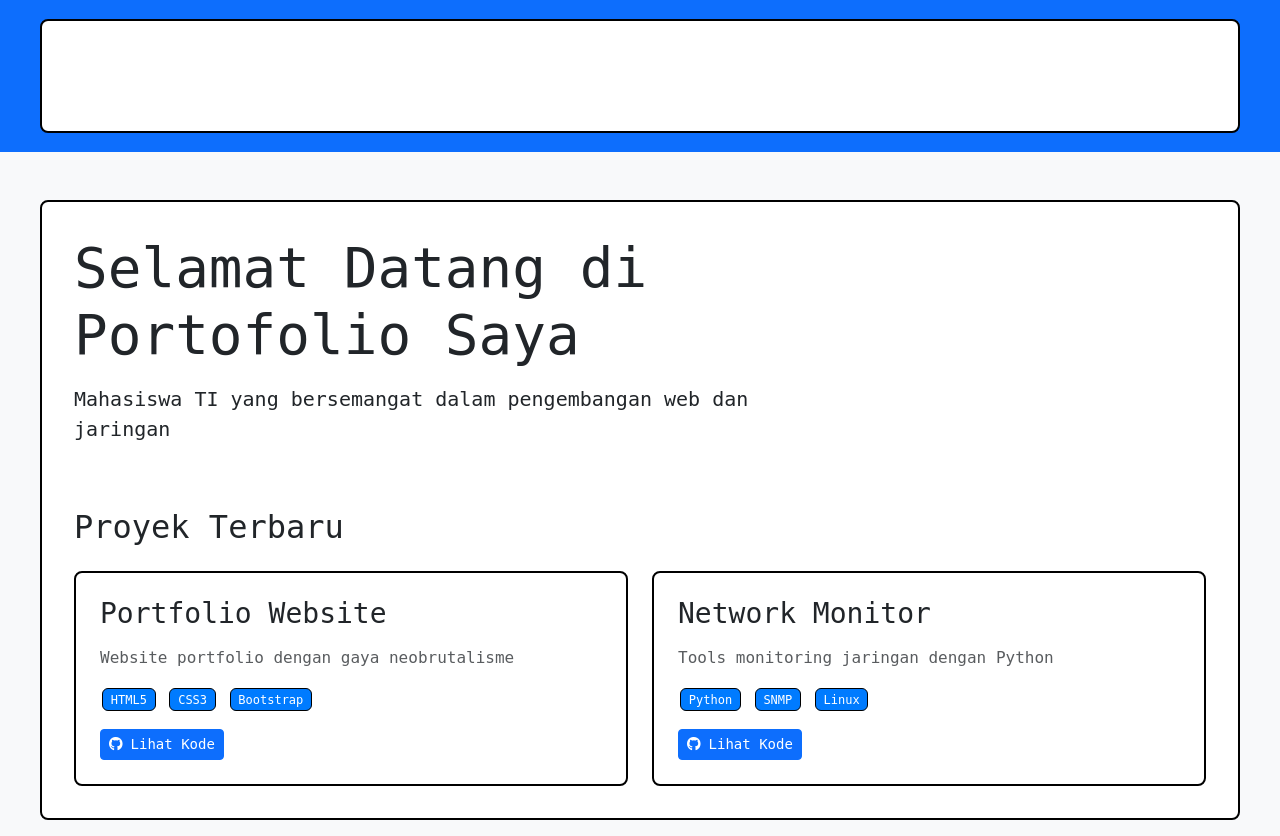
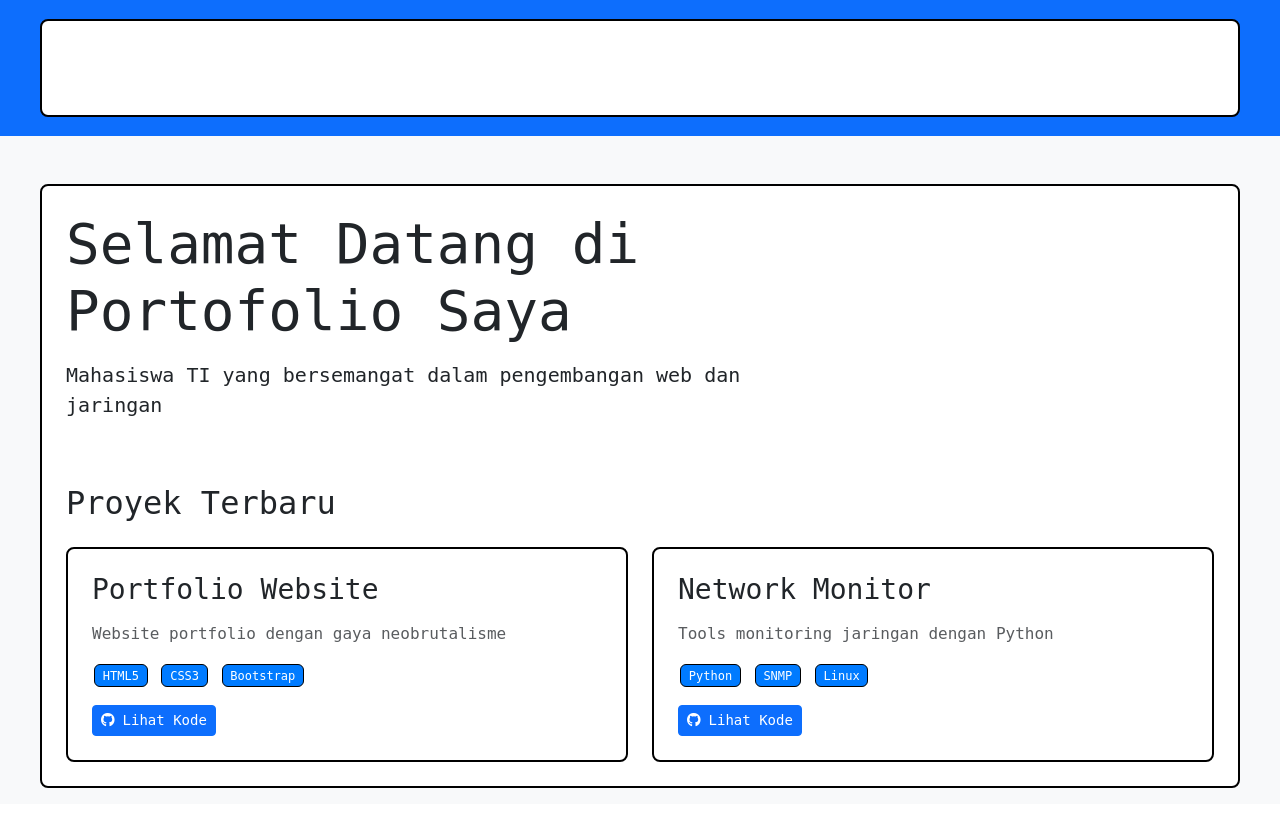
Before and after one commit to RvlDX/rvldx.github.io, a PHP site: page /index.html in a window 1280 px wide. After the commit the page ends 788 px from the top, so only its background shows below. Run offline with PHP 8.4, Linux system fonts and the light colour scheme.

Commit message:
Update style.css

```diff
--- a/style.css
+++ b/style.css
@@ -25,7 +25,7 @@ body {
 .container {
     max-width: 1200px;
     margin: 1rem auto; /* Atas-bawah 1rem, kiri-kanan otomatis */
-    padding: 2rem;
+    padding: 1.5rem;
     border: 2px solid #000;
     border-radius: 8px;
     background: #fff;
```
